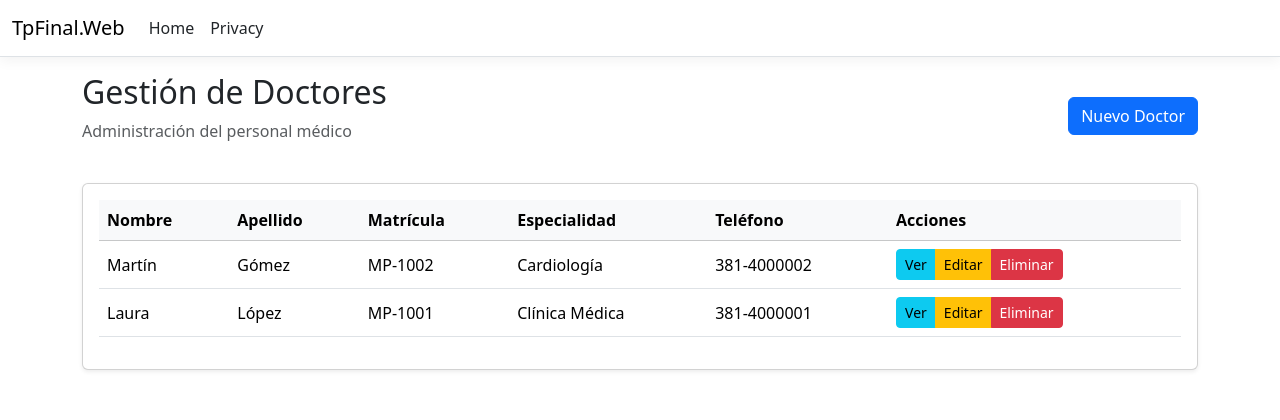
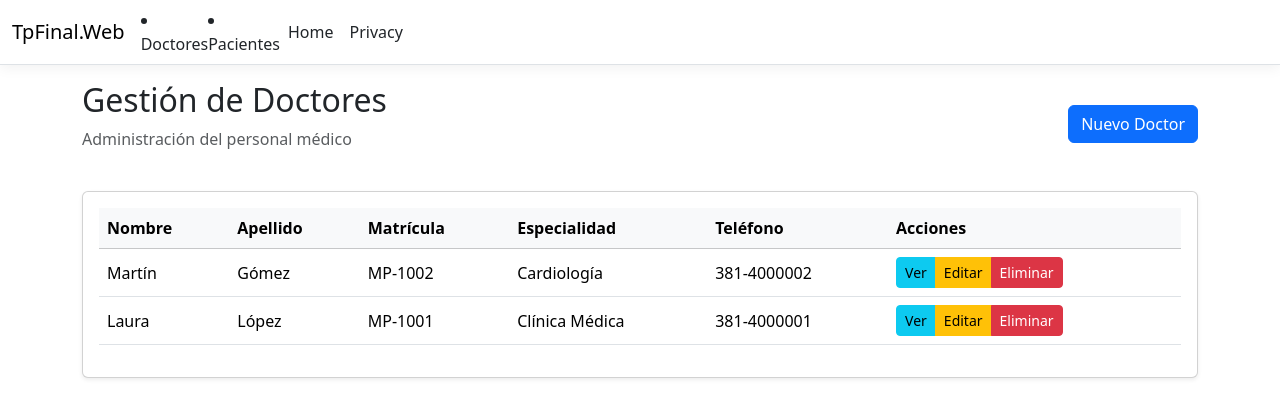
Before and after one commit to AnaSofiaCesca/Trabajo-Final-Back-End, an ASP.NET Core app: page /Doctores in a window 1280 px wide. Shown: the top 420 px of the page. Run offline with ASP.NET Core 8, Linux system fonts and the light colour scheme; style sheets or scripts are compiled from the project's sources.

Commit message:
Se agrego la interfaz para poder manejar el formulario de doctores y pacientes

```diff
--- a/TpFinal.Web/Views/Shared/_Layout.cshtml
+++ b/TpFinal.Web/Views/Shared/_Layout.cshtml
@@ -14,6 +14,17 @@
         <nav class="navbar navbar-expand-sm navbar-toggleable-sm navbar-light bg-white border-bottom box-shadow mb-3">
             <div class="container-fluid">
                 <a class="navbar-brand" asp-area="" asp-controller="Home" asp-action="Index">TpFinal.Web</a>
+				<li class="nav-item">
+					<a class="nav-link text-dark"
+					   asp-controller="Doctores"
+					   asp-action="Index">Doctores</a>
+				</li>
+
+				<li class="nav-item">
+					<a class="nav-link text-dark"
+					   asp-controller="Pacientes"
+					   asp-action="Index">Pacientes</a>
+				</li>
                 <button class="navbar-toggler" type="button" data-bs-toggle="collapse" data-bs-target=".navbar-collapse" aria-controls="navbarSupportedContent"
                         aria-expanded="false" aria-label="Toggle navigation">
                     <span class="navbar-toggler-icon"></span>
```
